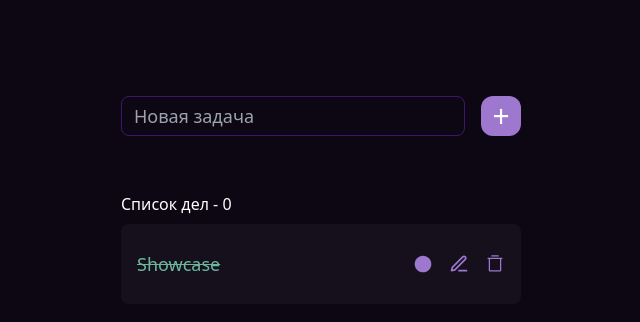
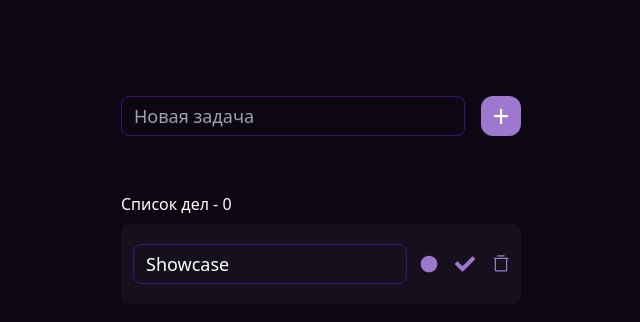
Before and after one commit to arilebedey/todo-dnd-test, a React (Vite) app: page / in a window 1280 px wide. Both pictures are taken after a click on the button 786 px from the left and 264 px from the top of the page. Shown: the top 322 px of the page, without its empty margins (319-959 px from the left). Built offline with nearby package versions, Linux system fonts and the light colour scheme.

Commit message:
Smart Edit functionality for tasks added (edge cases covered for good UX)

```diff
--- a/src/components/TaskList/TaskList.tsx
+++ b/src/components/TaskList/TaskList.tsx
@@ -1,3 +1,4 @@
+import { useEffect, useRef, useState } from "react";
 import { useDispatch, useSelector } from "react-redux";
 import { RootState } from "../../app/store";
 import { PiTrashSimple } from "react-icons/pi";
@@ -6,11 +7,21 @@ import {
   RiCheckboxBlankCircleLine,
 } from "react-icons/ri";
 import { FiEdit3 } from "react-icons/fi";
-import { removeTask, toggleTask } from "./TasksSlice";
+import { removeTask, toggleTask, updateTask } from "./TasksSlice";
+import { FaCheck } from "react-icons/fa";
 
 export const TaskList = () => {
+  const [editTaskId, setEditTaskId] = useState<number | null>(null);
+  const [inputEditTask, setInputEditTask] = useState("");
+  const inputRef = useRef<HTMLInputElement>(null);
   const tasks = useSelector((state: RootState) => state.task || []);
   const dispatch = useDispatch();
+
+  useEffect(() => {
+    if (editTaskId !== null && inputRef.current) {
+      inputRef.current.focus();
+    }
+  }, [editTaskId]);
 
   if (tasks.length === 0) {
     return null;
@@ -24,6 +35,40 @@ export const TaskList = () => {
     dispatch(toggleTask(id));
   };
 
+  const handleUpdateTask = (id: number) => {
+    if (inputEditTask.trim() === "") {
+      dispatch(removeTask(id));
+    } else {
+      dispatch(updateTask({ id, title: inputEditTask }));
+    }
+    setEditTaskId(null);
+  };
+
+  const handleEditTaskButton = (task: { title: string; id: number }) => {
+    if (editTaskId == null) {
+      setInputEditTask(task.title);
+      setEditTaskId(task.id);
+    } else {
+      alert(
+        `Please finish editing the task currently titled "${inputEditTask}"`,
+      );
+    }
+  };
+
+  const handleKeyDown = (
+    e: React.KeyboardEvent<HTMLInputElement>,
+    taskId: number,
+  ) => {
+    if (e.key === "Enter") {
+      handleUpdateTask(taskId);
+    }
+  };
+
+  // Once the edit button on a task was pressed a checkmark to save changes will appear until it is pressed or enter is hit inside input
+  const handleConfirmCheckmarkButton = (taskId: number) => {
+    handleUpdateTask(taskId);
+  };
+
   return (
     <div className="w-full">
       <ul className="flex flex-col w-full">
@@ -32,11 +77,23 @@ export const TaskList = () => {
             className="flex w-full min-h-[80px] items-center justify-between rounded-lg bg-theme-800 my-2"
             key={task.id}
           >
+            {task.id !== editTaskId ? (
               <li
                 className={`text-lg text-left ml-4 pr-4 py-3 ${task.completed ? "line-through text-green" : "text-theme-100"}`}
               >
                 {task.title}
               </li>
+            ) : (
+              <input
+                ref={inputRef}
+                type="text"
+                placeholder="Input task edit here"
+                value={inputEditTask}
+                onChange={(e) => setInputEditTask(e.target.value)}
+                onKeyDown={(e) => handleKeyDown(e, task.id)}
+                className=" min-h-[40px] bg-transparent rounded-lg border border-theme-500 mx-3 pl-3 flex-grow"
+              ></input>
+            )}
             <div className="flex">
               <button onClick={() => handleToggleTask(task.id)}>
                 {!task.completed ? (
@@ -45,9 +102,15 @@ export const TaskList = () => {
                   <RiCheckboxBlankCircleFill className="size-5 text-theme-100 mr-4" />
                 )}
               </button>
-              <button>
+              {editTaskId !== task.id ? (
+                <button onClick={() => handleEditTaskButton(task)}>
                   <FiEdit3 className="size-5 text-theme-100 mr-4" />
                 </button>
+              ) : (
+                <button onClick={() => handleConfirmCheckmarkButton(task.id)}>
+                  <FaCheck className="size-5 text-theme-100 mr-4" />
+                </button>
+              )}
               <button onClick={() => handleRemoveTask(task.id)}>
                 <PiTrashSimple className="size-5 text-theme-100 mr-4 cursor-pointer" />
               </button>
```
Lines whose indentation alone changed are shown as unchanged.
